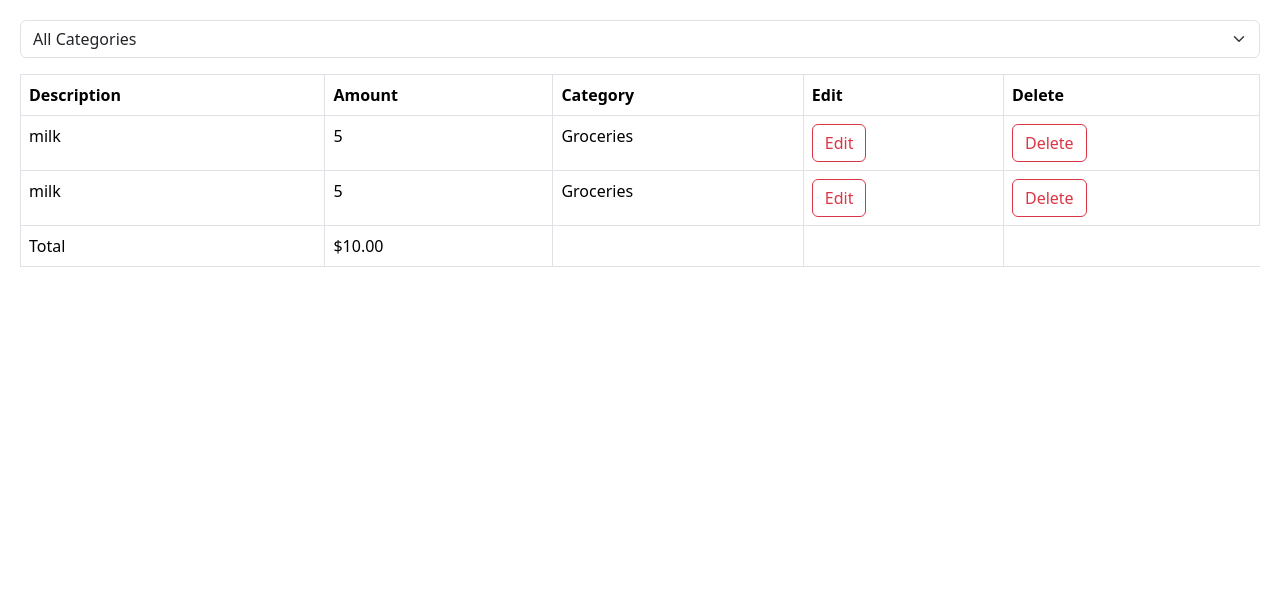
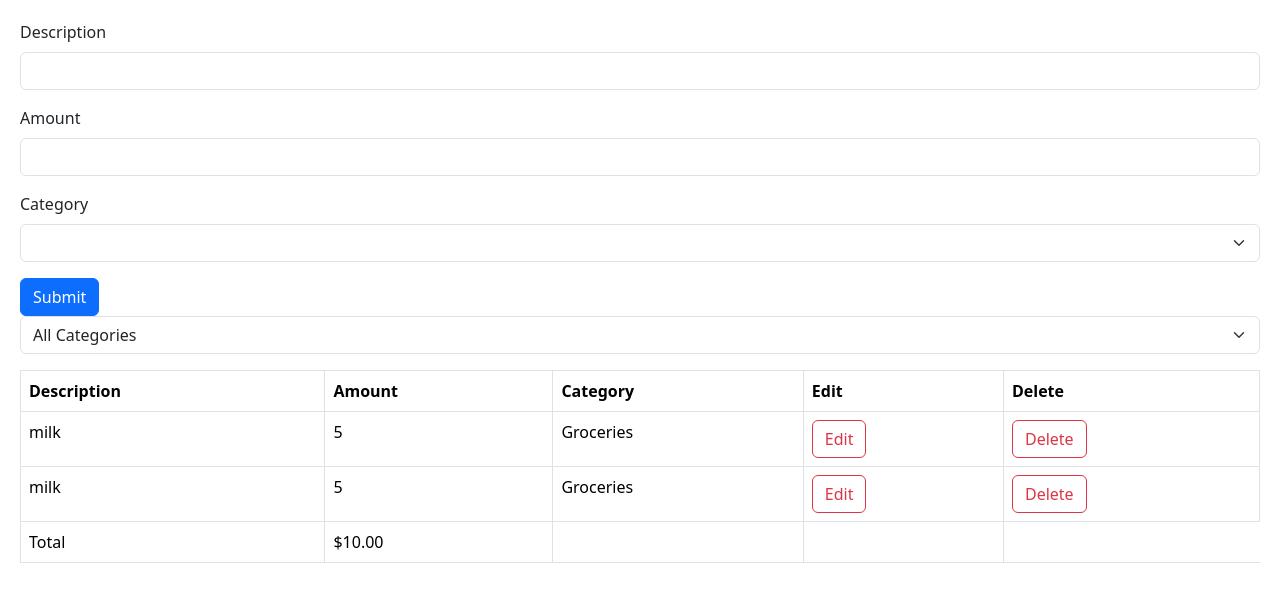
Before and after one commit to Muawaz/ExpenseTracker, a React (Vite) app in the folder ExpenseTracker/: page / in a window 1280 px wide. Shown: the top 602 px of the page. Built offline with nearby package versions, Linux system fonts and the light colour scheme.

Commit message:
The Expense Form
ExpenseTracker/Manager

```diff
--- a/ExpenseTracker/src/App.tsx
+++ b/ExpenseTracker/src/App.tsx
@@ -1,5 +1,6 @@
 import ExpenseDetails from "./expense-tracker/components/ExpenseDetails";
 import ExpenseFilter from "./expense-tracker/components/ExpenseFilter";
+import ExpenseTracker from "./expense-tracker/components/ExpenseTracker";
 import { useState } from "react";
 
 function App() {
@@ -26,6 +27,12 @@ function App() {
 
   return (
     <div>
+      <ExpenseTracker
+        onSubmit={(newexpense) =>
+          setExpenses([...expenses, { ...newexpense, id: expenses.length + 1 }])
+        }
+      />
+
       <div className="mb-3">
         <ExpenseFilter
           onSelectCategory={(catergory) => setSelectedCategory(catergory)}
--- /dev/null
+++ b/ExpenseTracker/src/expense-tracker/components/ExpenseTracker.tsx
@@ -0,0 +1,100 @@
+import { zodResolver } from "@hookform/resolvers/zod";
+import { Field, FieldValues, useForm } from "react-hook-form";
+import { z } from "zod";
+import categories from "../categories";
+
+const schema = z.object({
+  description: z.string().min(3),
+  amount: z
+    .number({ invalid_type_error: "Amount is required!" })
+    .min(0.01, { message: "Atleast 0.01" }),
+  category: z.enum(categories, {
+    errorMap: () => ({ message: "Category is required!" }),
+  }),
+});
+
+type FormData = z.infer<typeof schema>;
+
+interface Props {
+  onSubmit: (data: FormData) => void;
+}
+
+const ExpenseTracker = ({ onSubmit }: Props) => {
+  const {
+    register,
+    handleSubmit,
+    reset,
+    formState: { errors, isValid },
+  } = useForm<FormData>({ resolver: zodResolver(schema) });
+
+  return (
+    <div>
+      <form
+        onSubmit={handleSubmit((data) => {
+          onSubmit(data);
+          reset();
+        })}
+      >
+        <div className="mb-3">
+          <label htmlFor="description" className="form-label">
+            Description
+          </label>
+          <input
+            {...register("description")}
+            id="description"
+            type="text"
+            className="form-control"
+          />
+          {errors.description && (
+            <p className="text-danger">{errors.description.message}</p>
+          )}
+        </div>
+
+        <div className="mb-3">
+          <label htmlFor="amount" className="form-label">
+            Amount
+          </label>
+          <input
+            {...register("amount", { valueAsNumber: true })}
+            id="amount"
+            type="number"
+            className="form-control"
+          />
+          {errors.amount && (
+            <p className="text-danger">{errors.amount.message}</p>
+          )}
+        </div>
+
+        <div className="mb-3">
+          <label htmlFor="catergory" className="form-label">
+            Category
+          </label>
+          <select
+            {...register("category")}
+            id="category"
+            className="form-select"
+          >
+            Category
+            <option value=""></option>
+            {categories.map((category) => (
+              <option key={category} value={category}>
+                {category}
+              </option>
+            ))}
+          </select>
+          {errors.category && (
+            <p className="text-danger">{errors.category.message}</p>
+          )}
+        </div>
+
+        {/* disabled={!isValid} */}
+
+        <button type="submit" className="btn btn-primary">
+          Submit
+        </button>
+      </form>
+    </div>
+  );
+};
+
+export default ExpenseTracker;
```
Also changed, not shown: package.json (added, +7 -0 lines), 1 other file (tests, documents, lock files or other folders).
